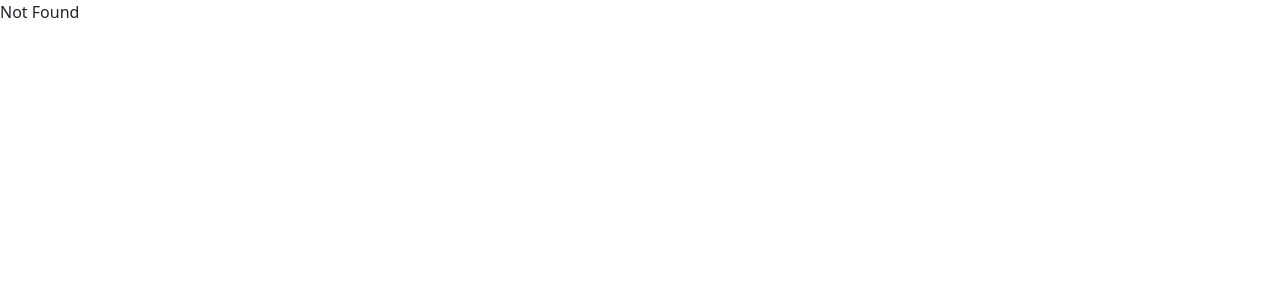
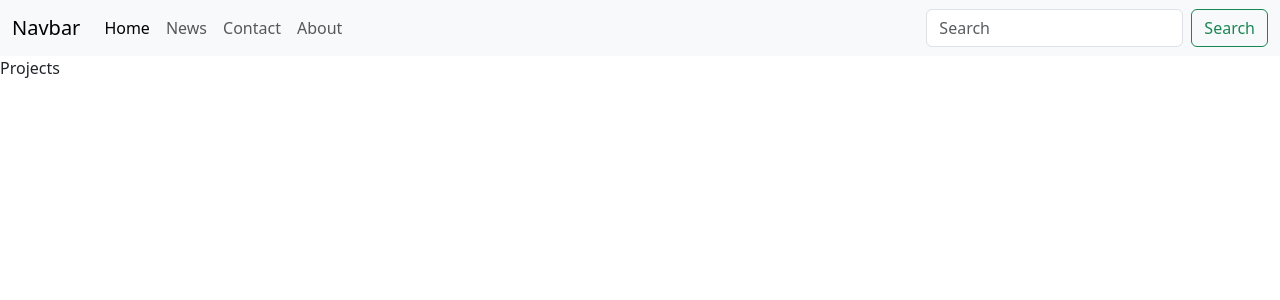
Before and after one commit to minhhuy14/JWT-Frontend, a React (Create React App) app: page /projects in a window 1280 px wide. Shown: the top 300 px of the page. Built offline with nearby package versions, Linux system fonts and the light colour scheme; sample sign-in values are in the browser's storage.

Commit message:
rewrite with private routes

```diff
--- a/src/App.js
+++ b/src/App.js
@@ -1,18 +1,15 @@
 import Nav from './components/Navigation/Nav.js';
-import Login from './components/Login/Login.js';
-import Register from './components/Register/Register.js'
+
 import {
-  BrowserRouter as Router,
-  Routes,
-  Route,
-  Link,
+  BrowserRouter as Router
 } from "react-router-dom";
 
 import { ToastContainer } from 'react-toastify'
 import 'react-toastify/dist/ReactToastify.css';
-import Users from './components/ManageUsers/Users.js'
+
 import { useEffect, useState } from 'react';
 import _ from 'lodash'
+import AppRoutes from './routes/AppRoutes.js';
 function App() {
 
   const [account, setAccount] = useState({});
@@ -24,36 +21,15 @@ function App() {
     }
   }, [])
   return (
-    <Router>
-      <div className="App">
-        {
-          account && !_.isEmpty(account) && account.isAuthenticated && <Nav />
-        }
-        <Routes>
-          <Route path="/" element={'Home'}>
-
-          </Route>
-          <Route path="/news" element={' News'}>
-
-          </Route>
-          <Route path="/about" element={'  About'}>
-
-          </Route>
-          <Route path="/contact" element={'  Contact'}>
-          </Route>
-          <Route path="/login" element={<Login />}>
-          </Route>
-
-          <Route path="/register" element={<Register />}>
-          </Route>
-          <Route path="/users" element={<Users />}>
-          </Route>
-          <Route path="*" element={' Not Found'}>
-
-          </Route>
-
-        </Routes>
-      </div>
+    <>
+      <Router>
+        <div className='app-header'>
+          <Nav />
+        </div>
+        <div className="App">
+          <AppRoutes />
+        </div>
+      </Router>
       <ToastContainer
         position="bottom-right"
         autoClose={5000}
@@ -68,7 +44,7 @@ function App() {
       />
       {/* Same as */}
       <ToastContainer />
-    </Router>
+    </>
   );
 }
 
--- a/src/components/ManageUsers/Users.js
+++ b/src/components/ManageUsers/Users.js
@@ -1,14 +1,6 @@
-import { useEffect } from "react"
-import { useNavigate } from 'react-router-dom'
 import './Users.scss'
 const Users = (props) => {
-    const navigate = useNavigate();
-    useEffect(() => {
-        let session = sessionStorage.getItem('account');
-        if (!session) {
-            navigate('/login');
-        }
-    })
+
     return (
         <>User components</>
     )
--- /dev/null
+++ b/src/routes/AppRoutes.js
@@ -0,0 +1,29 @@
+import { Route, Routes } from "react-router-dom";
+
+import Login from '../components/Login/Login.js';
+import Register from '../components/Register/Register.js';
+import Users from '../components/ManageUsers/Users.js';
+import PrivateRoutes from "./PrivateRoutes.js";
+
+const Project = () => {
+    return <span>Projects</span>;
+};
+
+const AppRoutes = () => {
+    return (
+        <Routes>
+            {/* Now using PrivateRoutes as a wrapper for protected components */}
+            <Route path="/users" element={<PrivateRoutes element={<Users />} />} />
+            <Route path="/projects" element={<PrivateRoutes element={<Project />} />} />
+
+            <Route path="/news" element={'News'} />
+            <Route path="/about" element={'About'} />
+            <Route path="/contact" element={'Contact'} />
+            <Route path="/login" element={<Login />} />
+            <Route path="/register" element={<Register />} />
+            <Route path="*" element={'Not Found'} />
+        </Routes>
+    );
+};
+
+export default AppRoutes;
--- /dev/null
+++ b/src/routes/PrivateRoutes.js
@@ -0,0 +1,18 @@
+import { useEffect, useState } from "react";
+import { Navigate } from "react-router-dom";
+
+const PrivateRoutes = ({ element }) => {
+    const [isAuthenticated, setIsAuthenticated] = useState(true);
+
+    useEffect(() => {
+        const session = sessionStorage.getItem('account');
+        if (!session) {
+            setIsAuthenticated(false);
+        }
+    }, []);
+
+    // If authenticated, render the protected component
+    return isAuthenticated ? element : <Navigate to="/login" />;
+};
+
+export default PrivateRoutes;
```
Also changed, not shown: src/routes/DevRoutes.js (added), src/routes/LeaderRoutes.js (added).
